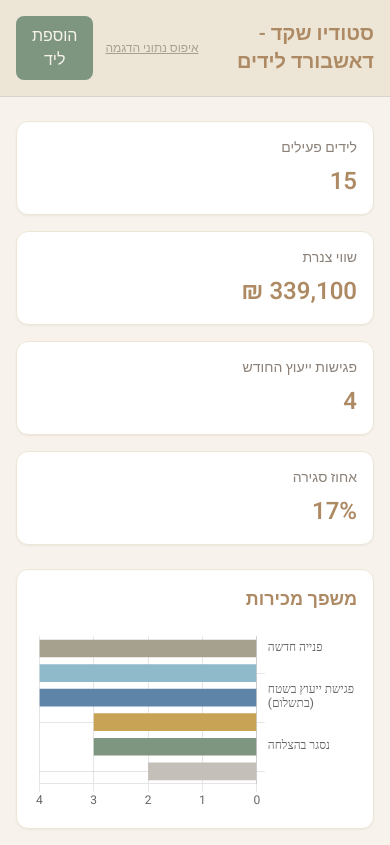
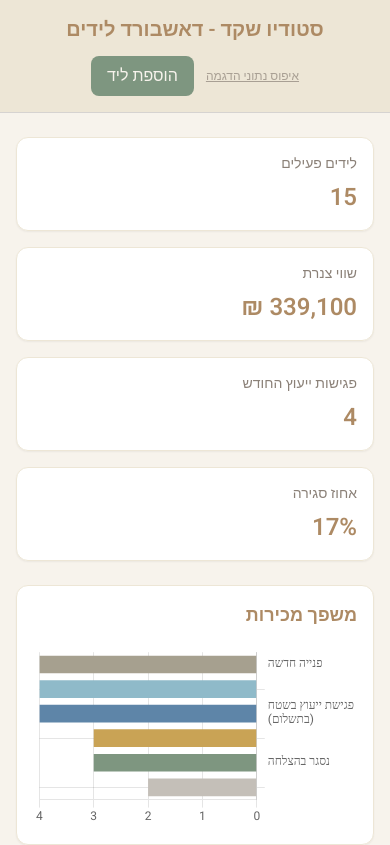
Before and after one commit to Zvia-AI/studio-leads-dashboard, a plain HTML site: page index.html in a window 390 px wide. Shown: the top 845 px of the page. Drawn offline with nearby package versions, Linux system fonts and the light colour scheme.

```diff
--- a/index.html
+++ b/index.html
@@ -32,7 +32,7 @@
 </head>
 <body class="bg-cream text-taupe font-sans min-h-screen">
 
-  <header class="bg-sand border-b border-stone-300 px-4 sm:px-6 py-4 flex items-center justify-between gap-4">
+  <header class="bg-sand border-b border-stone-300 px-4 sm:px-6 py-4 flex flex-col sm:flex-row items-center justify-between gap-3 sm:gap-4">
     <h1 class="text-xl sm:text-2xl font-semibold text-wood">סטודיו שקד - דאשבורד לידים</h1>
     <div class="flex items-center gap-3">
       <button type="button" id="reset-demo-button"
```
Also changed, not shown: 2 other files.
